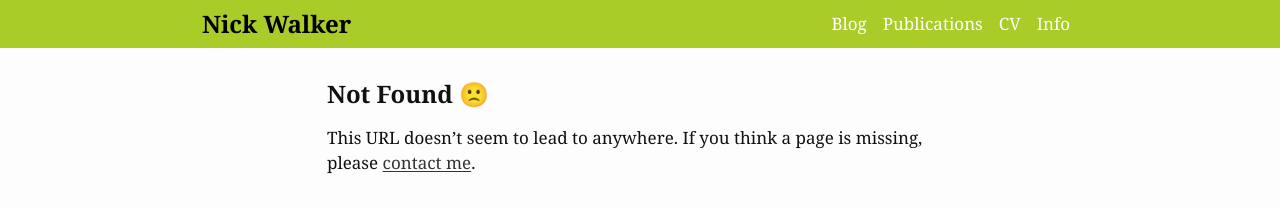
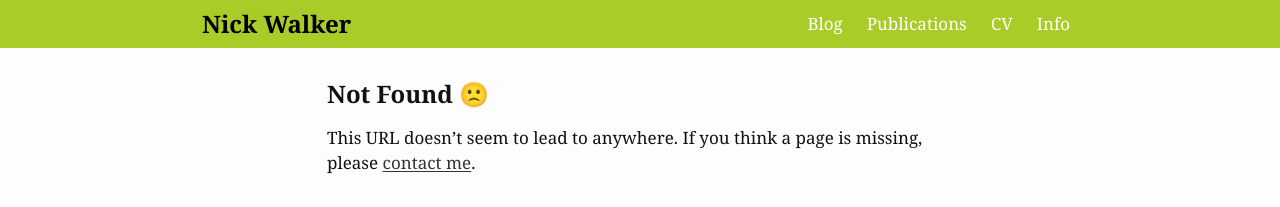
Before and after one commit to nickswalker/nickwalker.us, a Jekyll site: the page built from pages/error_not_found.md, in a window 1280 px wide. Shown: the top 207 px of the page. Built offline with Jekyll 4.4.1, drawn with Linux system fonts in a browser that asks for light colours; some web fonts are replaced.

Commit message:
Fix site header responsive issues

```diff
--- a/_includes/navigation.html
+++ b/_includes/navigation.html
@@ -1,19 +1,15 @@
 <header class="site-header">
-    <nav class="navbar navbar-expand text-light">
-  <div class="container">
+    <nav class="navbar navbar-expand-sm">
+      <div class="container justify-content-around justify-content-sm-between">
           <a class="navbar-brand site-title" href="{{ '/' | relative_url}}">{{ site.title }}</a>
-
             <div class="navigation-links">
-            <ul class="navbar-nav">
+                <ul class="navbar-nav d-flex flex-row gap-2 flex-wrap justify-content-around ">
                 {% for page in site.data.navigation %}
                     {% if page.title %}<li class="nav-item"><a class="nav-link" href="{{ page.href }}">{{ page.title | escape }}</a></li>{%
                 endif %}
                 {% endfor %}
                 </ul>
           </div>
-
       </div>
     </nav>
-
-
 </header>
--- a/_sass/research-portfolio/_base.scss
+++ b/_sass/research-portfolio/_base.scss
@@ -47,7 +47,6 @@
 
 .navbar-nav {
   --bs-nav-link-color: white;
-  --bs-nav-link-color-hover: red;
   --bs-nav-link-hover-color: #eaeaea;
 }
 
--- a/_sass/research-portfolio/_layout.scss
+++ b/_sass/research-portfolio/_layout.scss
@@ -18,6 +18,9 @@
     @include media-query($on-tablet) {
       flex-flow: row wrap;
     }
+  }
+  .nav-link {
+    transition: none;
   }
 }
 
--- a/assets/css/main.scss
+++ b/assets/css/main.scss
@@ -48,9 +48,6 @@
     line-height: $spacing-unit * 2;
   }
 
-  &:visited {
-    color: inherit;
-  }
 
   &:hover {
     opacity: 0.8;
```
Also changed, not shown: assets/css/customizations.scss (deleted), assets/css/fonts.scss (deleted). Lines whose indentation alone changed are shown as unchanged.
